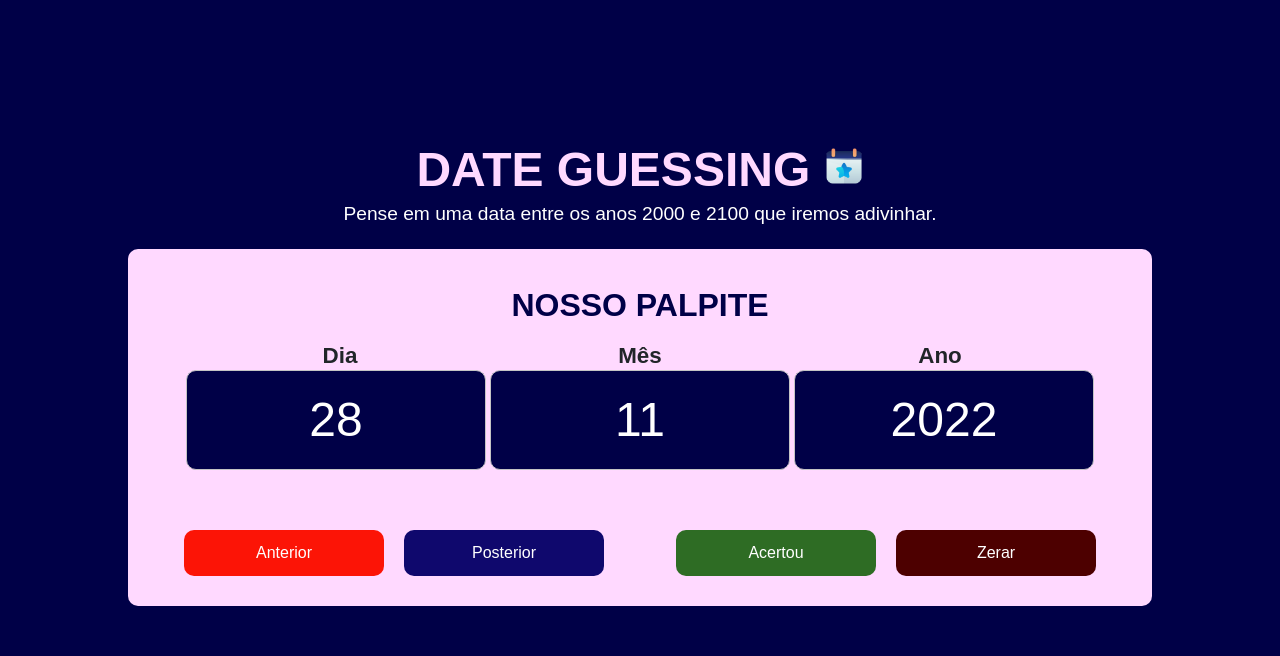
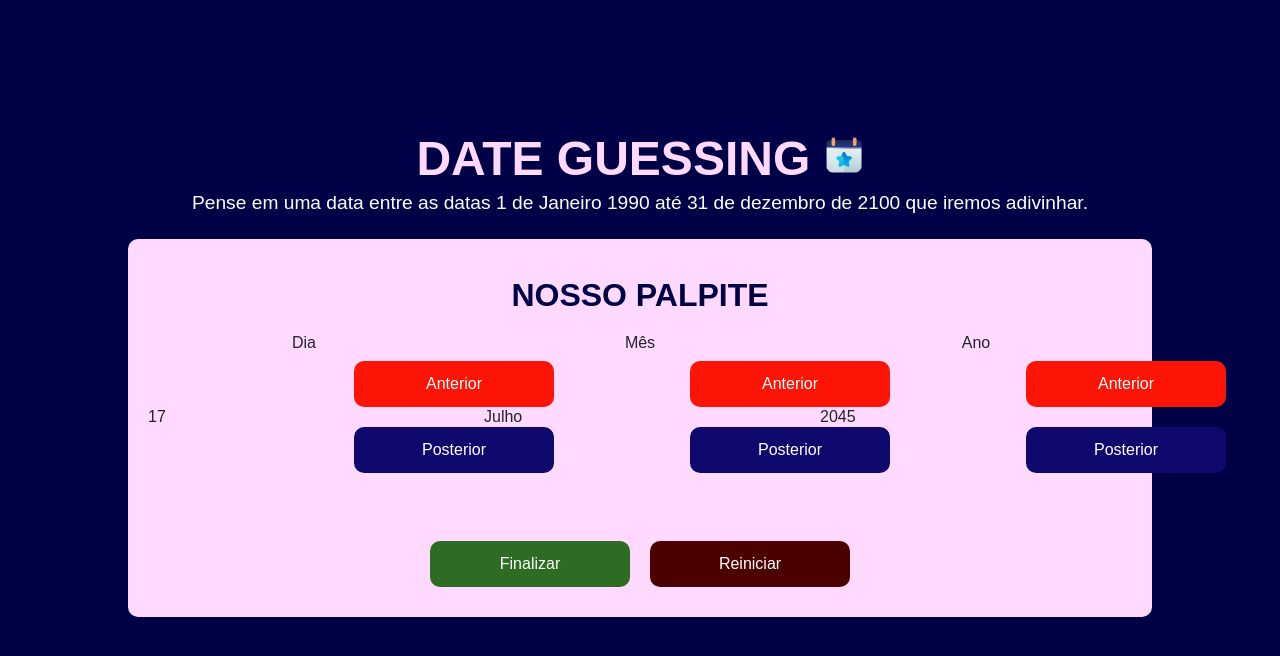
Before and after one commit to projeto-de-algoritmos/D-C_DateGuessing, a React (Create React App) app in the folder app/: page / in a window 1280 px wide. Shown: the top 656 px of the page. Built offline with nearby package versions, Linux system fonts and the light colour scheme.

Commit message:
feat: adding date guessing
Co-authored-by: Vinícius Vieira de Souza <vd.souza1999@gmail.com>

```diff
--- a/app/src/pages/Home.jsx
+++ b/app/src/pages/Home.jsx
@@ -1,98 +1,190 @@
-import React, { useEffect, useState } from 'react';
+import React, { useState } from 'react';
 import Alert from 'react-bootstrap/Alert';
-import moment from 'moment';
 import Date from '../assets/date.png'
 import './index.css';
 
-const upperLimit = {
-    year: 2030,
-    month: 12,
-    day: 31
-};
-const lowerLimit = {
-    year: 2000,
-    month: 12,
-    day: 31
-};
+let upperDayLimit = 32;
+let lowerDayLimit = 1;
+let upperMonthLimit = 12;
+let lowerMonthLimit = 1;
+let upperYearLimit = 2100;
+let lowerYearLimit = 1990;
+
+const months = [
+    {
+        num: 1,
+        nome: "Janeiro"
+    },
+    {
+        num: 2,
+        nome: "Feveveiro"
+    },
+    {
+        num: 3,
+        nome: "Março"
+    },
+    {
+        num: 4,
+        nome: "Abirl"
+    },
+    {
+        num: 5,
+        nome: "Maio"
+    },
+    {
+        num: 6,
+        nome: "Junho"
+    },
+    {
+        num: 7,
+        nome: "Julho"
+    },
+    {
+        num: 8,
+        nome: "Agosto"
+    },
+    {
+        num: 9,
+        nome: "Setembro"
+    },
+    {
+        num: 10,
+        nome: "Outubro"
+    },
+    {
+        num: 11,
+        nome: "Novembro"
+    },
+    {
+        num: 12,
+        nome: "Dezembro"
+    },
+
+]
 
 const Home = () => {
-    const [date, setDate] = useState({
-        year: null,
-        month: null,
-        day: null
+    const [medianaDate, setMedianaDate] = useState({
+        year: Math.trunc((upperYearLimit + lowerYearLimit) / 2),
+        month: Math.ceil((upperMonthLimit + lowerMonthLimit) / 2),
+        day: Math.ceil((upperDayLimit + lowerDayLimit) / 2),
     });
     const [rightDate, setRightDate] = useState(false);
-
-    useEffect(() => {
-        handleInitialValues();
-    }, []);
+    const [count, setCount] = useState(0);
 
     const handleInitialValues = () => {
-        const currentDate = moment();
-        setDate({
-            year: currentDate.year(),
-            month: currentDate.month(),
-            day: currentDate.date()
+        setMedianaDate({
+            year: Math.trunc((upperYearLimit + lowerYearLimit) / 2),
+            month: Math.ceil((upperMonthLimit + lowerMonthLimit) / 2),
+            day: Math.ceil((upperDayLimit + lowerDayLimit) / 2),
         });
+        setCount(0);
         setRightDate(false);
+
+    }
+    const handleUpperLimit = (type) => {
+        console.log("mediana date", medianaDate)
+        if (type === 'day') {
+            lowerDayLimit = medianaDate.day;
+            setMedianaDate(prevState => ({ ...prevState, day: Math.trunc((upperDayLimit + lowerDayLimit) / 2) }))
+        }
+        if (type === 'month') {
+            lowerMonthLimit = medianaDate.month;
+            setMedianaDate(prevState => ({ ...prevState, month: Math.ceil((upperMonthLimit + lowerMonthLimit) / 2) }))
+        }
+        if (type === 'year') {
+            lowerYearLimit = medianaDate.year;
+            setMedianaDate(prevState => ({ ...prevState, year: Math.ceil((upperYearLimit + lowerYearLimit) / 2) }))
+        }
+        setCount(count + 1);
+        console.log("mediana date", medianaDate)
     }
 
-    const handleUpperLimit = () => {
-        const sumOfDatesYear = moment(`${upperLimit.year}-${upperLimit.month}-${upperLimit.day}`).add(date.year, 'years');
-        console.log("sumOfDatesYear0", sumOfDatesYear.date(), sumOfDatesYear.month(), sumOfDatesYear.year())
-        const sumOfDatesMonth = moment(`${sumOfDatesYear.year()}-${sumOfDatesYear.month()}-${sumOfDatesYear.day()}`).add(date.month, 'months');
-        console.log("sumOfDatesYear1",sumOfDatesMonth.date(), sumOfDatesMonth.month(), sumOfDatesMonth.year())
-        const sumOfDatesDays = moment(`${sumOfDatesMonth.year()}-${sumOfDatesMonth.month()}-${sumOfDatesMonth.day()}`).add(date.day, 'days');
-        console.log("sumOfDatesYear2", sumOfDatesDays.date(), sumOfDatesDays.month(), sumOfDatesDays.year())
-        setDate({
-            year: sumOfDatesDays.year(),
-            month: sumOfDatesDays.month(),
-            day: sumOfDatesDays.date()
-        });
+    const handlelowerLimit = (type) => {
+        console.log("mediana date", medianaDate)
+
+        if (type === 'day') {
+            upperDayLimit = medianaDate.day;
+            setMedianaDate(prevState => ({ ...prevState, day: Math.trunc((upperDayLimit + lowerDayLimit) / 2) }))
+        }
+        if (type === 'month') {
+            upperMonthLimit = medianaDate.month;
+            setMedianaDate(prevState => ({ ...prevState, month: Math.trunc((upperMonthLimit + lowerMonthLimit) / 2) }))
+        }
+        if (type === 'year') {
+            upperYearLimit = medianaDate.year;
+            setMedianaDate(prevState => ({ ...prevState, year: Math.trunc((upperYearLimit + lowerYearLimit) / 2) }))
+        }
+        setCount(count + 1);
+        console.log("mediana date", medianaDate)
     }
 
-    const handlelowerLimit = () => {
-
+    const handleMonth = () => {
+        const currentMont = (months.find(m => m.num == medianaDate.month)).nome;
+        return currentMont
     }
 
     const handleCorrectDate = () => {
         setRightDate(true);
     }
 
-    const currentDate = moment();
-
     return (
         <div className="home-container centraliza">
             <div className="home-main centraliza mb-5">
                 <div className="home-header">
                     <h1>Date Guessing <img src={Date} alt="Date img" width="40px" /></h1>
-                    <p>Pense em uma data entre os anos 2000 e 2100 que iremos adivinhar.</p>
+                    <p>Pense em uma data entre as datas 1 de Janeiro 1990 até 31 de dezembro de 2100 que iremos adivinhar.</p>
                     {rightDate && <Alert variant='success' className="centraliza">
-                        Chegamos a data correta! Foram necessárias 10 tentativas.
+                        Chegamos a data correta! Foram necessárias {count} tentativas.
                     </Alert>}
                 </div>
                 <div className="home-content centraliza pt-3 mt-3">
                     <h2 className="pt-4">Nosso Palpite</h2>
                     <div className="home-content-date mt-4">
                         <div className="row label centraliza">
-                            <div className="col-md-4 col-12 centraliza">Dia</div>
-                            <div className="col-md-4 col-12 centraliza">Mês</div>
-                            <div className="col-md-4 col-12 centraliza">Ano</div>
+                            <div className="col-4 centraliza">Dia</div>
+                            <div className="col-4 centraliza">Mês</div>
+                            <div className="col-4 centraliza">Ano</div>
                         </div>
                         <div className="row date centraliza">
-                            <div className="col-md-4 col-12 centraliza">{date.day}</div>
-                            <div className="col-md-4 col-12 centraliza">{date.month}</div>
-                            <div className="col-md-4 col-12 centraliza">{date.year}</div>
+                            <div className="col-4 centraliza date-card">
+                                <div className="row centraliza">
+                                    <div className="col-7 day">
+                                        {medianaDate.day}
+                                    </div>
+                                    <div className="col-5">
+                                        <button id="previous" onClick={() => handlelowerLimit('day')}> Anterior</button>
+                                        <button id="next" onClick={() => handleUpperLimit('day')}> Posterior</button>
+                                    </div>
+                                </div>
+                            </div>
+                            <div className="col-4 centraliza date-card">
+                                <div className="row centraliza">
+                                    <div className="col-7 month">
+                                        {handleMonth()}
+                                    </div>
+                                    <div className="col-5">
+                                        <button id="previous" onClick={() => handlelowerLimit('month')}> Anterior</button>
+                                        <button id="next" onClick={() => handleUpperLimit('month')}> Posterior</button>
+                                    </div>
+                                </div>
+                            </div>
+                            <div className="col-4 centraliza date-card">
+                                <div className="row centraliza">
+                                    <div className="col-7 year">
+                                        {medianaDate.year}
+                                    </div>
+                                    <div className="col-5">
+                                        <button id="previous" onClick={() => handlelowerLimit('year')}> Anterior</button>
+                                        <button id="next" onClick={() => handleUpperLimit('year')}> Posterior</button>
+                                    </div>
+                                </div>
+                            </div>
                         </div>
                     </div>
                     <div className="home-content-buttons centraliza mt-5">
                         <div className="home-content-buttons-interactive">
-                            <button id="previous"> Anterior</button>
-                            <button id="next" onClick={() => handleUpperLimit()}> Posterior</button>
-                        </div>
-                        <div className="home-content-buttons-interactive">
-                            <button id="right" onClick={() => handleCorrectDate()}> Acertou</button>
-                            <button id="reset" onClick={() => handleInitialValues()}> Zerar</button>
+                            <button id="right" className="final-button" onClick={() => handleCorrectDate()}> Finalizar</button>
+                            <button id="reset" className="final-button" onClick={() => handleInitialValues()}> Reiniciar</button>
                         </div>
                     </div>
                 </div>
```
